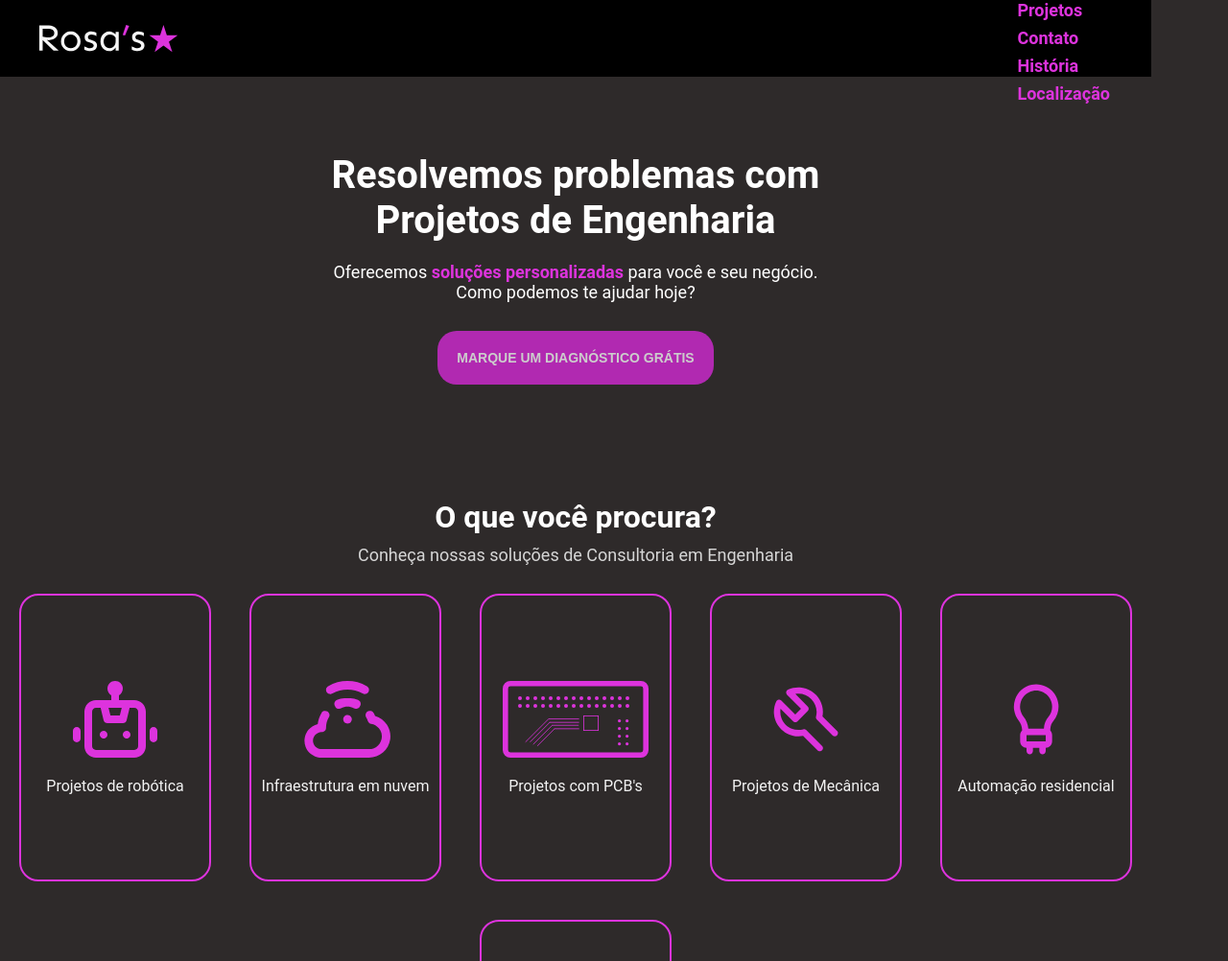
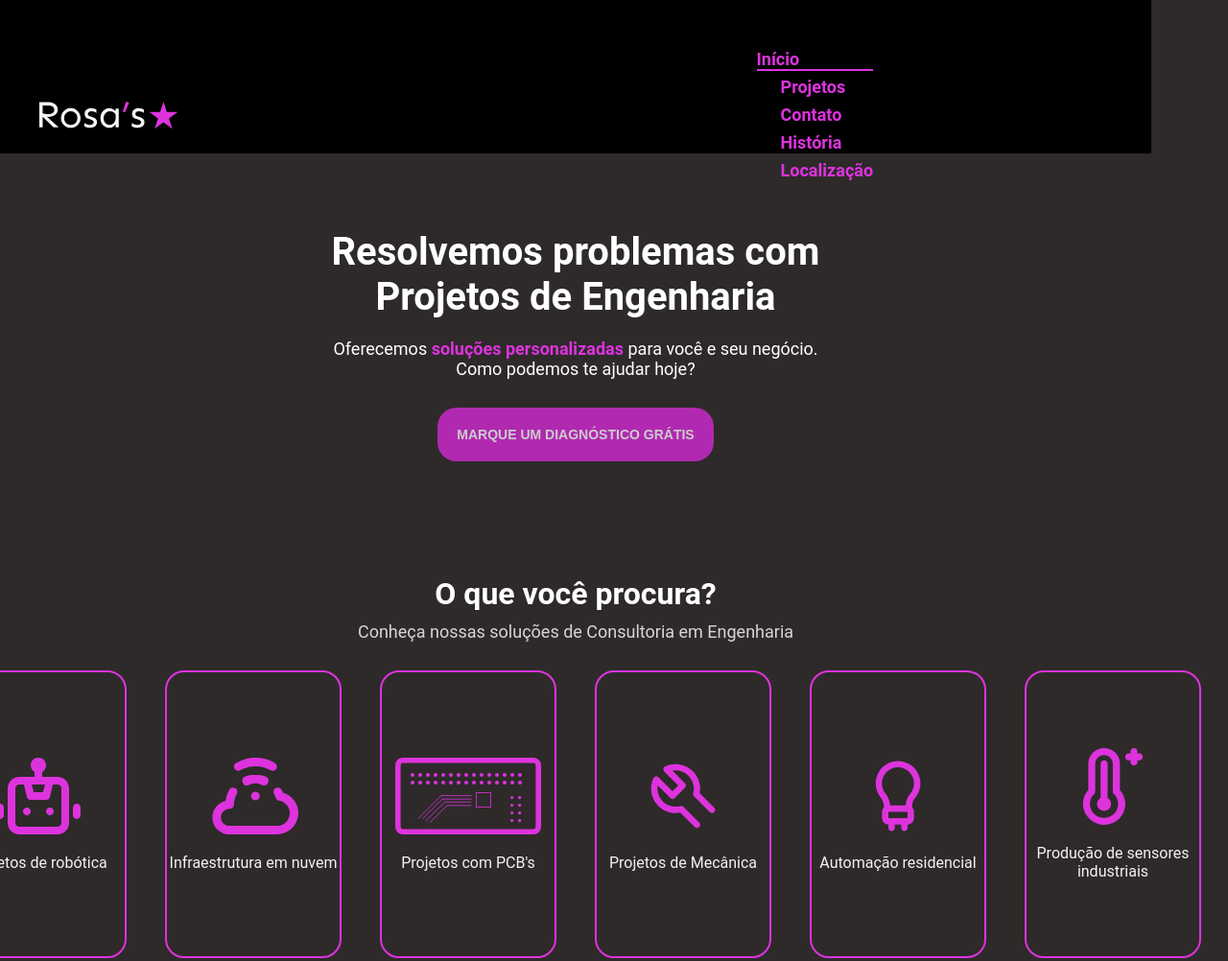
Before and after one commit to GuiRosa00/dinamica-pame, a plain HTML site: page index.html in a window 1280 px wide. Shown: the top 1002 px of the page at 96% size. Drawn offline with Linux system fonts and the light colour scheme.

Commit message:
more errors

```diff
--- a/index.html
+++ b/index.html
@@ -1,14 +1,14 @@
 <!DOCTYPE html>
 <html lang="en">
 
-<head>
+<header>
   <meta charset="UTF-8">
   <meta http-equiv="X-UA-Compatible" content="IE=edge">
   <meta name="viewport" content="width=device-width, initial-scale=1.0">
   <link rel="stylesheet" href="styles.css">
   <link rel="icon" href="./assets/favicon.svg">
   <title>Rosa's Consultoria</title>
-</head>
+</header>
 
 <body>
 
@@ -95,7 +95,6 @@
         <h1>1º</h1>
         <h3>lugar em satisfação dos clientes</h3>
       </div>
-    </section>
 
     <section id="talk-to-us">
       <h1>Fale Conosco</h1>
--- a/styles.css
+++ b/styles.css
@@ -42,12 +42,13 @@ header{
 .header-container{
   display: flex;
   align-items: center;
-  justify-content: space-between;
+  justify-content: flex-start;
   width: 100%;
 }
 
 nav{
    display: flex;
+   margin-left: 600px;
   justify-content: flex-end;
 }
 
@@ -188,7 +189,6 @@ header img{
 #services-items{
   margin-top: 30px;
   display: flex;
-  flex-wrap: wrap;
   justify-content: center;
   gap: 40px;
   max-width: 95vw;
@@ -341,7 +341,7 @@ img{
   height: 80px;
 }
 
-@media(max-width: 768px){
+@media(max-width: 768){
   .header-container{
     justify-content: center;
   }
```
Also changed, not shown: erros.txt.
